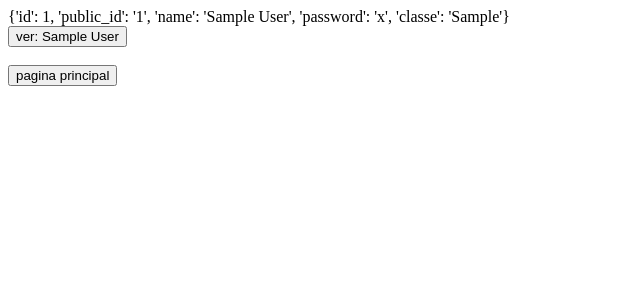
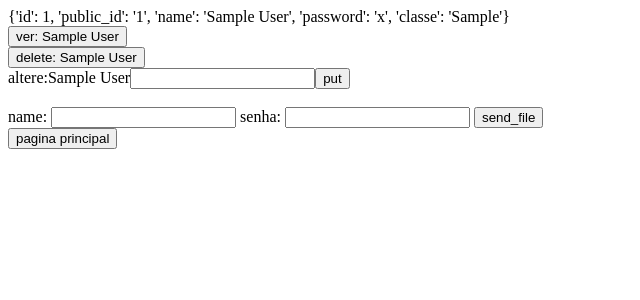
Before and after one commit to jpmcariry/api-flask-cookie-html5, a Flask app: page /user in a window 1280 px wide. Shown: the top 300 px of the page, without its empty margins (0-640 px from the left). Run offline with Flask 2, Linux system fonts and the light colour scheme; the visitor is signed in with stand-in values (Sample User, id 1); tables that the repository leaves empty hold one stand-in row (values such as "Sample post"); parts of the project's set-up code (start-up, migrations or seed data) failed here and were passed over.

Commit message:
Add files via upload

```diff
--- a/templates/user_get.html
+++ b/templates/user_get.html
@@ -6,13 +6,25 @@
 </head>
 <body>
 
-{%for user in ins.query.all()  %}
+    {%for user in ins.query.all()  %}
     {{user.json()}}
     <form action="/user/{{user.public_id}}" method="GET" name="Authorization">
         <input value="ver: {{ user.name }}" type="submit">
     </form>
+    {% if admin==True %}<form action="/user/{{user.public_id}}" method="post"><input name="delete" value="delete: {{user.name}}" type="submit"></form>{%endif%}
+    {% if admin==True %}<form action="/user/{{user.public_id}}" method="post"><label>altere:{{user.name}}</label><input type="text" name="put"><input type="submit" name="submit" formmethod="post" value="put"></form>{%endif%}
     <br>
-{% endfor %}
+    {% endfor %}
+    {% if admin==True %}
+    <form action="/user" method="post" enctype="application/json">
+        <label for="text">name:</label>
+        <input type="text" name='login'>
+        <label for="text">senha:</label>
+        <input type="text" name='senha'>
+        <input type="submit" name=submit" formmethod="post" value="send_file">
+    </form>
+    {% endif %}
+    </form>
     <form action="/home" method="GET">
         <input value="pagina principal" type="submit">
     </form>
```
